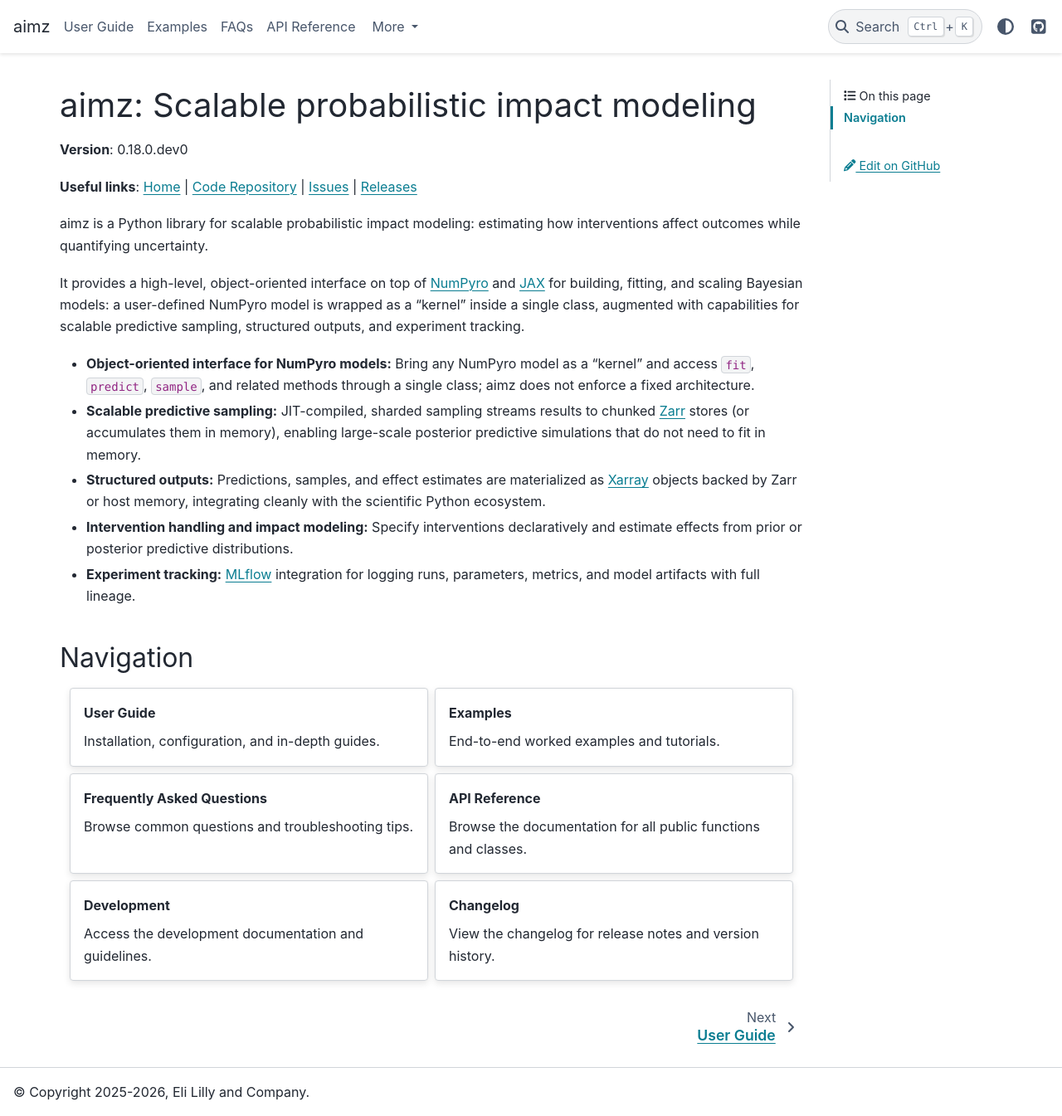
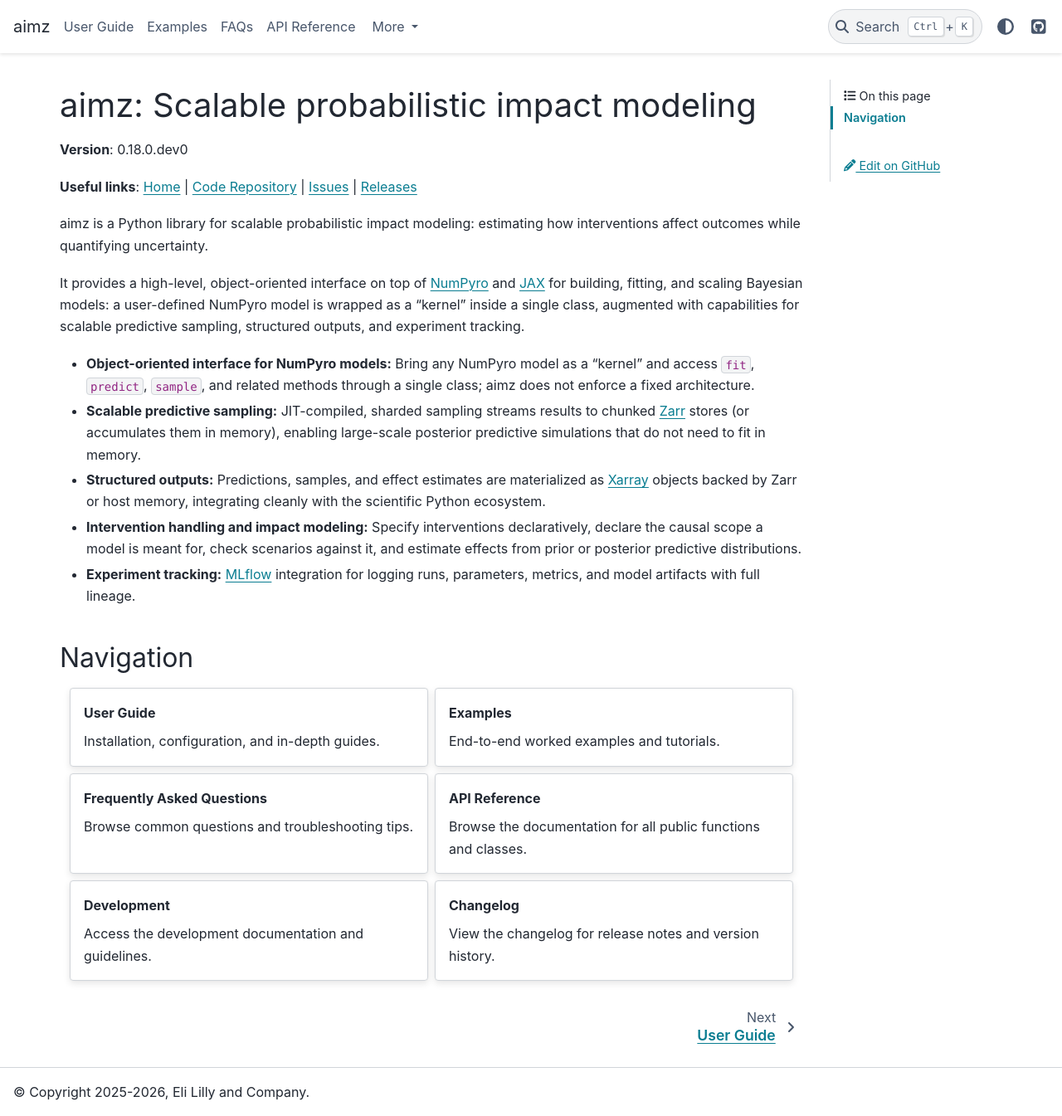
Before and after one commit to markean/aimz, a Sphinx documentation site: the page built from docs/source/index.rst, in a window 1280 px wide and 1345 px high. Shown: the whole window at 83% size. Built offline with Sphinx 7.4.7 and the PyData theme 0.15.4, drawn with Linux system fonts in a browser that asks for light colours.

Commit message:
Update intervention handling description in documentation for clarity on causal scope and scenario checking

```diff
--- a/docs/source/index.rst
+++ b/docs/source/index.rst
@@ -19,7 +19,7 @@ It provides a high-level, object-oriented interface on top of `NumPyro <https://
 * **Object-oriented interface for NumPyro models:** Bring any NumPyro model as a "kernel" and access ``fit``, ``predict``, ``sample``, and related methods through a single class; aimz does not enforce a fixed architecture.
 * **Scalable predictive sampling:** JIT-compiled, sharded sampling streams results to chunked `Zarr <https://zarr.readthedocs.io/en/stable/>`_ stores (or accumulates them in memory), enabling large-scale posterior predictive simulations that do not need to fit in memory.
 * **Structured outputs:** Predictions, samples, and effect estimates are materialized as `Xarray <https://xarray.dev/>`_ objects backed by Zarr or host memory, integrating cleanly with the scientific Python ecosystem.
-* **Intervention handling and impact modeling:** Specify interventions declaratively and estimate effects from prior or posterior predictive distributions.
+* **Intervention handling and impact modeling:** Specify interventions declaratively, declare the causal scope a model is meant for, check scenarios against it, and estimate effects from prior or posterior predictive distributions.
 * **Experiment tracking:** `MLflow <https://mlflow.org/>`_ integration for logging runs, parameters, metrics, and model artifacts with full lineage.
 
 
```
Also changed, not shown: README.md (+1 -1 lines).
